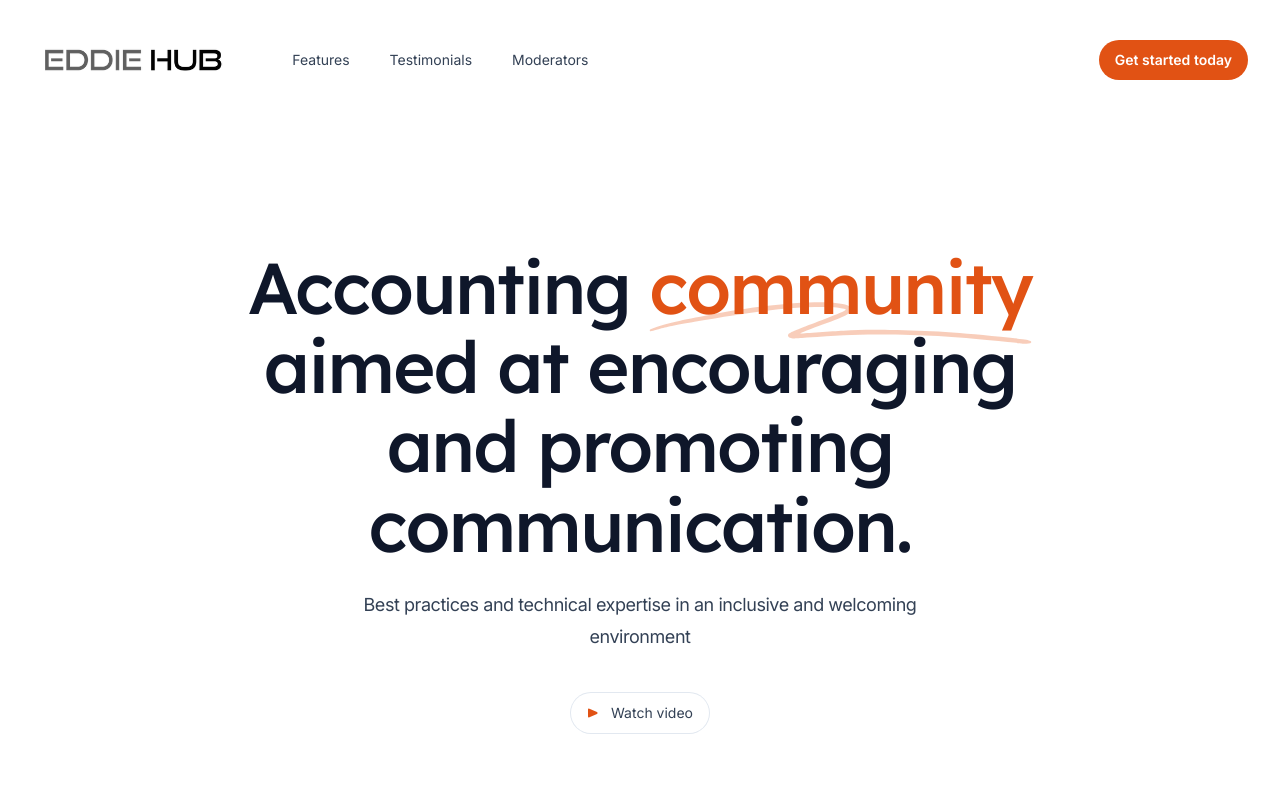
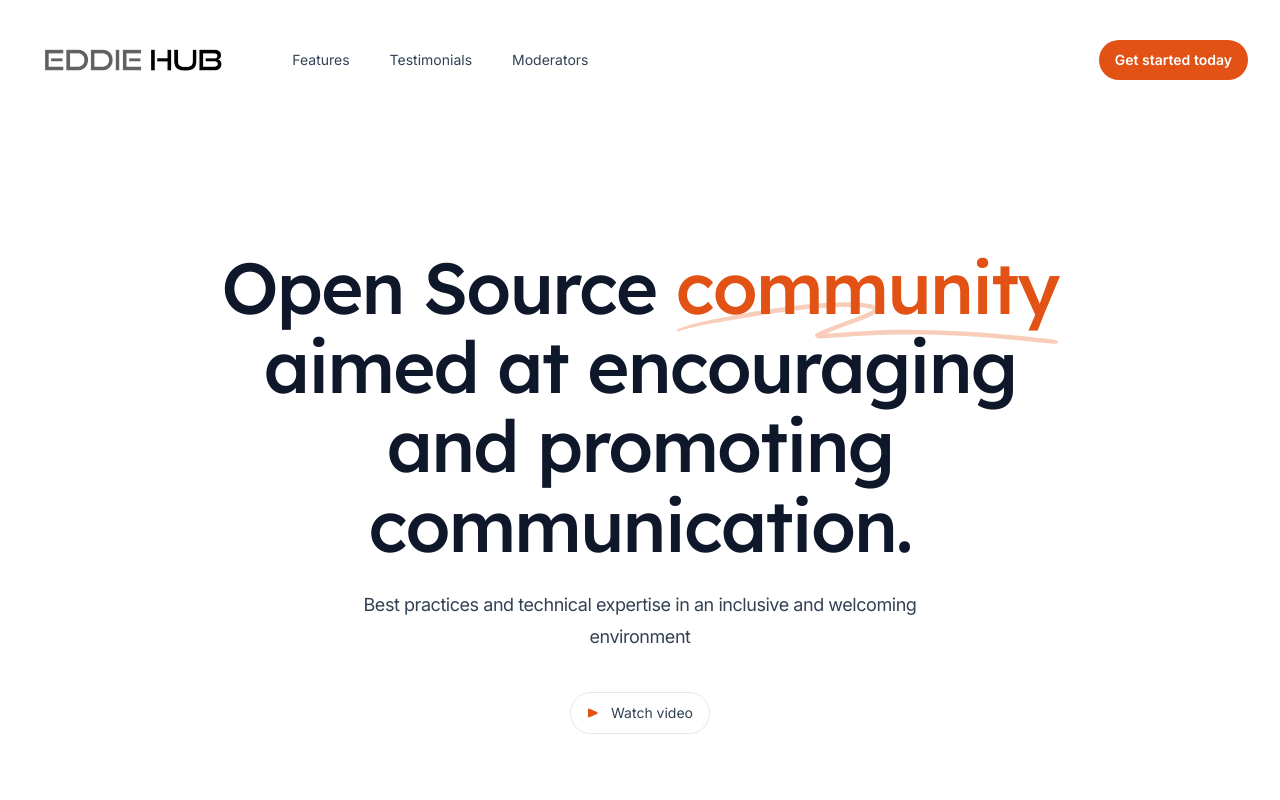
Before and after one commit to EddieHubCommunity/EddieHubCommunity.github.io, a Next.js app: page / in a window 1280 px wide. Shown: the top 800 px of the page. Built offline with nearby package versions, Linux system fonts and the light colour scheme.

Commit message:
fix: hero text

```diff
--- a/src/components/Hero.jsx
+++ b/src/components/Hero.jsx
@@ -9,7 +9,7 @@ export function Hero() {
   return (
     <Container className="pb-16 pt-20 text-center lg:pt-32">
       <h1 className="mx-auto max-w-4xl font-display text-5xl font-medium tracking-tight text-slate-900 sm:text-7xl">
-        Accounting{' '}
+        Open Source{' '}
         <span className="text-primary-600 relative whitespace-nowrap">
           <svg
             aria-hidden="true"
```
